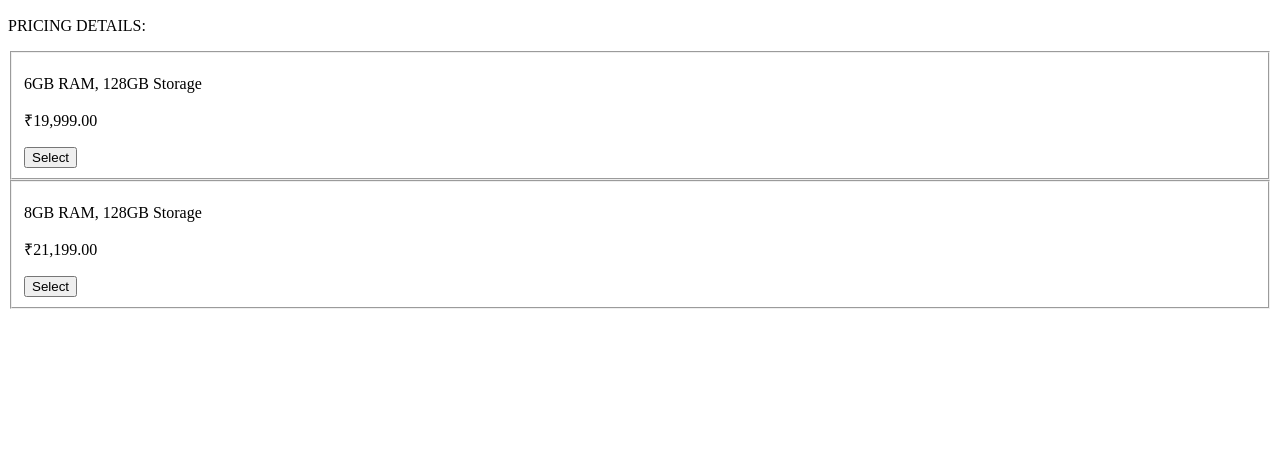
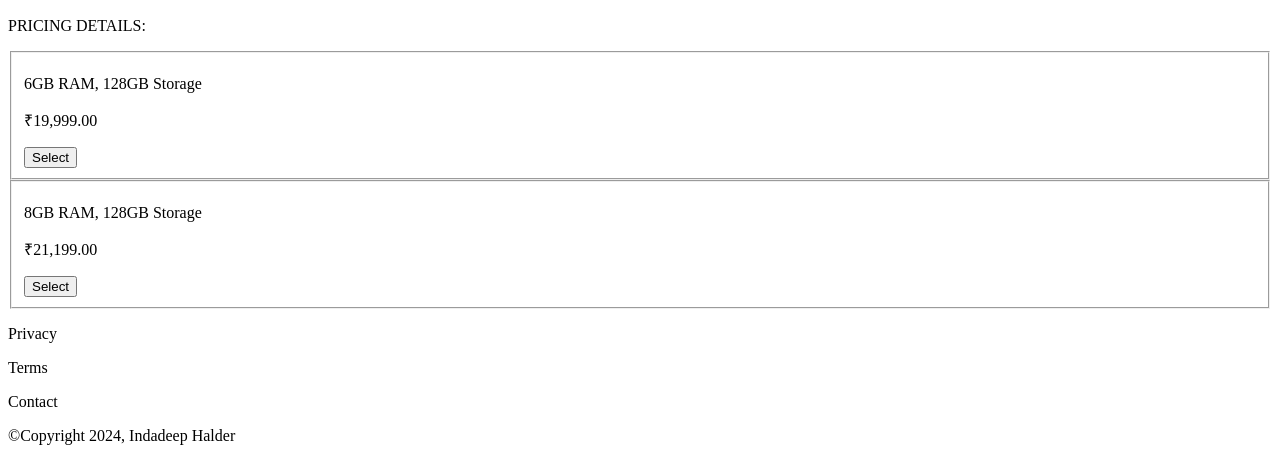
Before and after one commit to i23002/Product-landing-page, a plain HTML site: page index.html in a window 1280 px wide. Shown: the part 3296-3757 px from the top of the page. Before the commit the page ends 3613 px from the top, so only its background shows below. Drawn offline with Linux system fonts and the light colour scheme.

Commit message:
html complete

```diff
--- a/index.html
+++ b/index.html
@@ -104,5 +104,15 @@
             </fieldset>
         </div>
     </main>
+    <footer>
+        <div id="top">
+            <p>Privacy</p>
+            <p>Terms</p>
+            <p>Contact</p>
+        </div>
+        <div id="contact">
+            <p>&copy;Copyright 2024, Indadeep Halder</p>
+        </div>
+    </footer>
 </body>
 </html>
```
